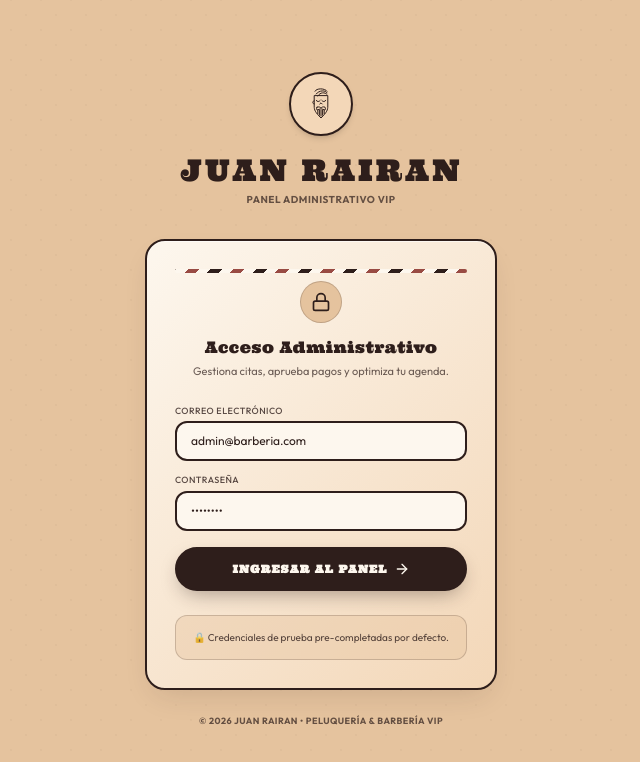
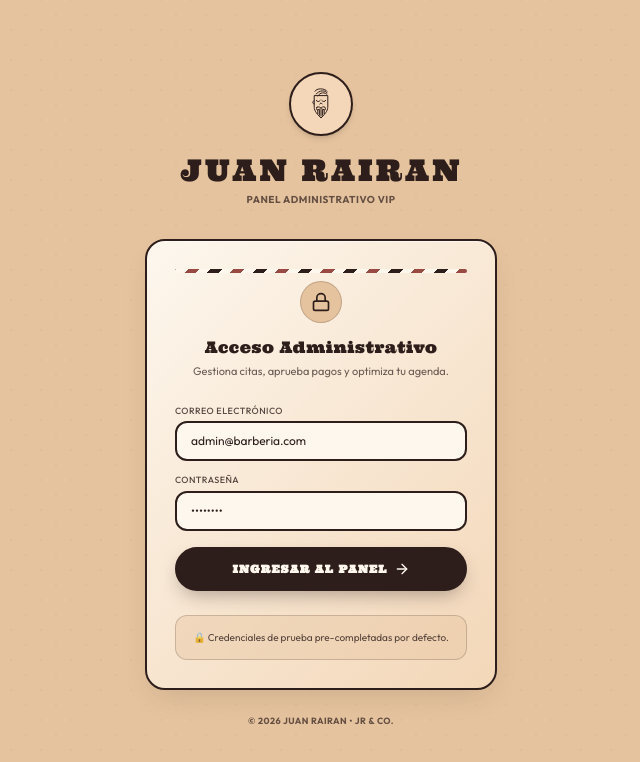
Before and after one commit to RayranDev/barber_app, a Next.js app: page /admin/login in a window 1280 px wide. Shown: the top 762 px of the page, without its empty margins (319-959 px from the left). Built offline with nearby package versions, Linux system fonts and the light colour scheme.

Commit message:
Checkpoint: Actualizado 'Peluqueria & Barberia VIP' por 'JR & Co.' en los pies de pagina de Login y Perfil

```diff
--- a/src/app/admin/login/page.tsx
+++ b/src/app/admin/login/page.tsx
@@ -138,7 +138,7 @@ export default function AdminLogin() {
       </div>
 
       <p className="text-center text-[9px] text-primary/70 uppercase tracking-wider mt-6 font-bold">
-        © {new Date().getFullYear()} {barberName} • Peluquería &amp; Barbería VIP
+        © {new Date().getFullYear()} {barberName} • JR &amp; Co.
       </p>
     </div>
   );
--- a/src/app/client/profile/page.tsx
+++ b/src/app/client/profile/page.tsx
@@ -300,9 +300,9 @@ export default function ClientProfile() {
       </div>
 
       {/* Footer */}
-      <footer className="mt-8 pt-4 border-t border-[#d4af37]/10 flex flex-col items-center gap-2">
-        <p className="text-[9px] text-[#8a7a6b] uppercase tracking-wider">
-          © {new Date().getFullYear()} {barberName} • Caoba & Oro
+      <footer className="mt-8 pt-4 border-t border-primary/20 flex flex-col items-center gap-2">
+        <p className="text-[9px] text-primary/70 uppercase tracking-wider font-bold">
+          © {new Date().getFullYear()} {barberName} • JR &amp; Co.
         </p>
       </footer>
     </div>
```
